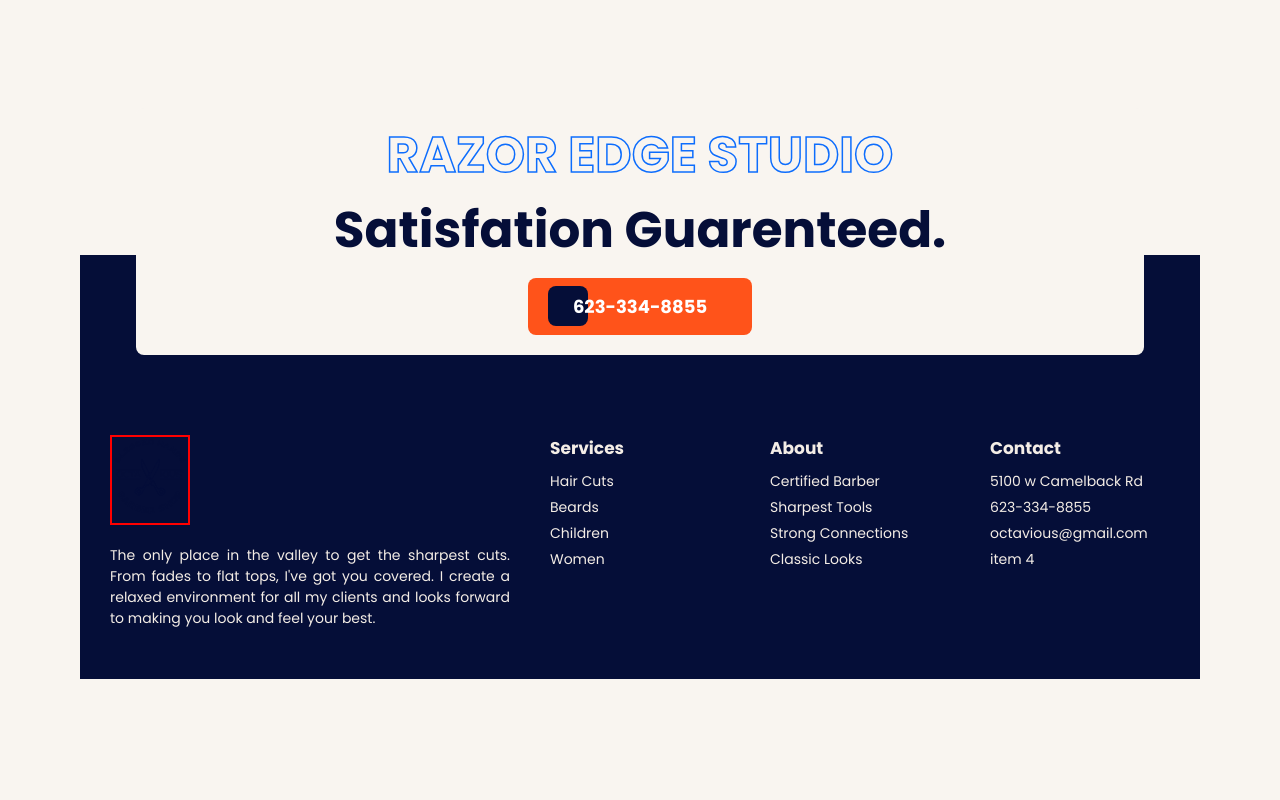
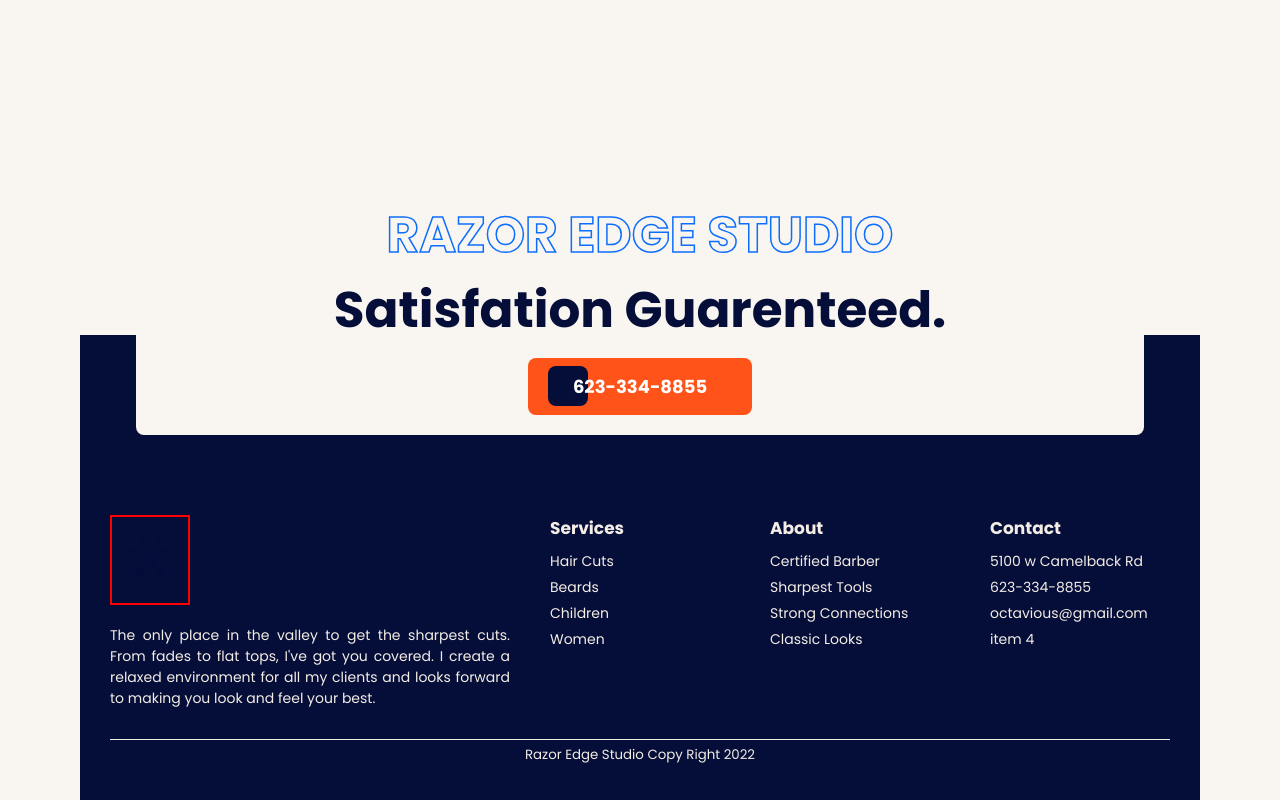
Before and after one commit to ChristianWare/Blessed-Hands, a Next.js app: page / in a window 1280 px wide. Shown: the part 5670-6470 px from the top of the page. Before the commit the page ends 6349 px from the top, so only its background shows below. Built offline with nearby package versions, Linux system fonts and the light colour scheme.

Commit message:
Footer Copyright Update

```diff
--- a/components/Footer.js
+++ b/components/Footer.js
@@ -4,13 +4,6 @@
 import MainButton from "./MainButton";
 import Title from "./Title";
 import logo from "../public/images/bhlogo.svg";
-import {
-  AiOutlineFacebook,
-  AiOutlineTwitter,
-  AiFillLinkedin,
-} from "react-icons/ai";
-import { BsInstagram } from "react-icons/bs";
-
 
 function Footer() {
   return (
@@ -37,7 +30,6 @@
               for all my clients and looks forward to making you look and feel
               your best.
             </p>
-
           </div>
           <div className={styles.containerTwo}>
             <Link href='#services'>
@@ -73,6 +65,9 @@
             </ul>
           </div>
         </div>
+          <div className={styles.copyRight}>
+            <small>Razor Edge Studio Copy Right 2022</small>
+          </div>
       </div>
     </div>
   );
--- a/styles/Footer.module.css
+++ b/styles/Footer.module.css
@@ -84,6 +84,20 @@
     font-size: 1.4rem;
 }
 
+.copyRight {
+    display: flex;
+    align-items: center;
+    justify-content: center;
+    margin-top: 1rem;
+    border-top: 1px solid var(--white2);
+}
+
+.copyRight small {
+    color: var(--white2);
+    text-align: center;
+    padding: 0.5rem;
+}
+
 @media screen and (max-width: 850px) {
     .footerContent {
         grid-template-columns: repeat(3, 1fr);
--- a/styles/globals.css
+++ b/styles/globals.css
@@ -145,7 +145,7 @@
   /* margin-top: 4rem; */
   width: 80vw;
   height: 600px;
-  max-height: 65vh;
+  /* max-height: 65vh; */
   max-width: 800px;
   text-align: center;
   position: relative;
@@ -263,4 +263,8 @@
     width: 150px;
     height: 150px;
   }
+
+  .sectionCenter {
+    height: 440px;
+  }
 }
```
